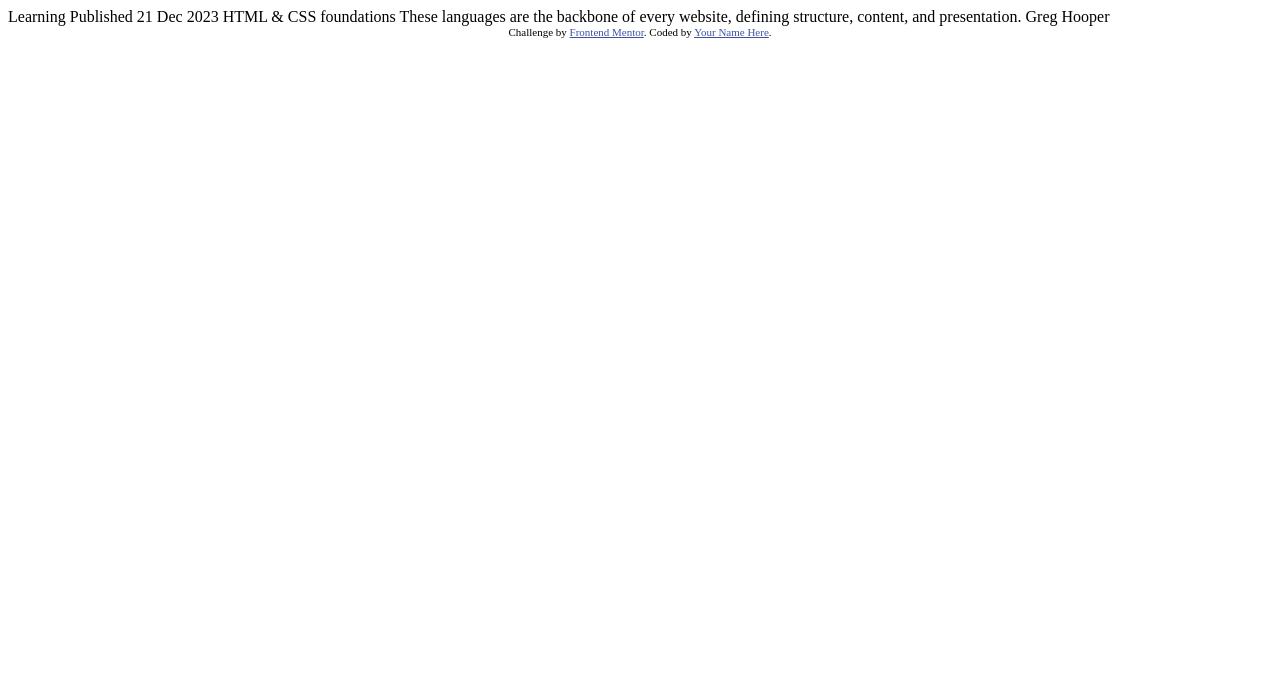
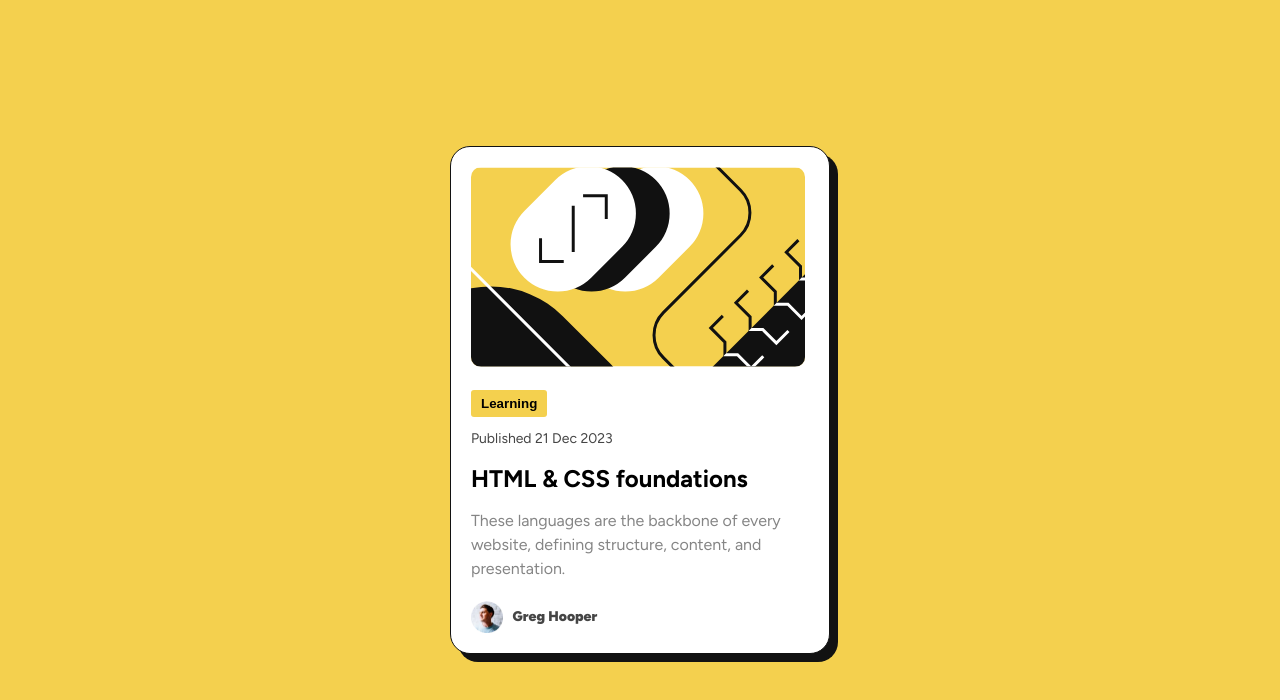
Before and after one commit to zawlinn-vlog/code_challenges, a website: page 02 Challenge/index.html in a window 1280 px wide. Drawn offline with Linux system fonts and the light colour scheme.

Commit message:
Challenge: add Challenge 02

```diff
--- /dev/null
+++ b/02 Challenge/assets/scss/abstract/_function.scss
@@ -0,0 +1,5 @@
+//
+
+@function getColor($name) {
+  @return var(--#{$name}__color);
+}
--- /dev/null
+++ b/02 Challenge/assets/scss/abstract/_mixin.scss
@@ -0,0 +1,7 @@
+//
+
+@mixin media($width) {
+  @media screen and (max-width: $width) {
+    @content;
+  }
+}
--- /dev/null
+++ b/02 Challenge/assets/scss/abstract/_placeholder.scss
@@ -0,0 +1,5 @@
+//
+
+%serif {
+  font-family: "Young Serif", serif;
+}
--- /dev/null
+++ b/02 Challenge/assets/scss/abstract/_variables.scss
@@ -0,0 +1,25 @@
+/*    FONTs   */
+
+@import url("https://fonts.googleapis.com/css2?family=Figtree:ital,wght@0,300..900;1,300..900&display=swap");
+
+// VARIABLES
+
+$primary: #f4d04e;
+$light: #ffffff;
+$gray__light: #6b6b6b;
+$gray__dark: rgb(18, 18, 18);
+
+$colors: (
+  "primary": $primary,
+  "light": $light,
+  "gray__light": $gray__light,
+  "gray__dark": $gray__dark,
+);
+
+//
+
+:root {
+  @each $name, $color in $colors {
+    --#{$name}__color: #{$color};
+  }
+}
--- /dev/null
+++ b/02 Challenge/assets/scss/base/_base.scss
@@ -0,0 +1,28 @@
+//
+
+*,
+*::before,
+*::after {
+  padding: 0;
+  margin: 0;
+  box-sizing: inherit;
+}
+
+html {
+  font-size: 62.5%;
+  line-height: 1.7;
+  font-weight: 400;
+  font-family: Figtree, sans-serif;
+  box-sizing: border-box;
+}
+
+body {
+  font-size: 1.6rem;
+  user-select: none;
+}
+
+// @for $i from 1 through 6 {
+//   h#{$i} {
+//     @extend %serif;
+//   }
+// }
--- /dev/null
+++ b/02 Challenge/assets/scss/components/_components.scss
@@ -0,0 +1,14 @@
+.btn__card {
+  padding: 0.6rem 1rem;
+  background-color: getColor(primary);
+  border: none;
+  border-radius: 0.3rem;
+  font-weight: 600;
+  margin-top: 1.5rem;
+}
+
+.card__img {
+  border-radius: 1rem;
+  height: 20rem;
+  object-fit: cover;
+}
--- /dev/null
+++ b/02 Challenge/assets/scss/components/_typography.scss
@@ -0,0 +1,30 @@
+//
+
+.card__date {
+  color: lighten($gray__dark, 20%);
+  font-size: 1.4rem;
+  margin: 1rem 0 0.8rem;
+}
+
+.main__title {
+  font-size: 2.4rem;
+  transition: all 0.2s;
+  cursor: pointer;
+
+  &:active {
+    color: getColor(primary);
+  }
+}
+
+.card__txt {
+  font-size: 1.6rem;
+  color: lighten($gray__light, 10%);
+  line-height: 1.5;
+  margin: 0.9rem 0 2rem;
+}
+
+.author__name {
+  font-size: 1.4rem;
+  font-weight: 900;
+  color: lighten($gray__dark, 20%);
+}
--- /dev/null
+++ b/02 Challenge/assets/scss/main.scss
@@ -0,0 +1,20 @@
+//
+
+@import "./abstract/variables";
+@import "./abstract/function";
+@import "./abstract/mixin";
+@import "./abstract/placeholder";
+
+//
+
+@import "./base/base";
+
+//
+@import "./components/typography";
+@import "./components/components";
+
+//
+
+//
+
+@import "./pages/home";
--- /dev/null
+++ b/02 Challenge/assets/scss/pages/_home.scss
@@ -0,0 +1,40 @@
+//
+
+.wrapper {
+  min-height: 100vh;
+  background-color: getColor(primary);
+  padding: 10rem 0;
+  box-sizing: 0 0.5rem 1rem rgba($gray__dark, 0.3);
+
+  display: grid;
+  place-content: center center;
+
+  @include media(42.5em) {
+    padding: 0;
+  }
+
+  .container {
+    max-width: 38rem;
+    margin: 0 auto;
+    padding: 2rem;
+
+    background-color: getColor(light);
+    border-radius: 2rem;
+    border: 0.1rem solid $gray__dark;
+
+    box-shadow: 0.8rem 0.8rem 0rem $gray__dark;
+  }
+}
+
+.author {
+  display: flex;
+  align-items: center;
+  gap: 1rem;
+
+  &__img {
+    height: 3.2rem;
+    object-fit: cover;
+
+    // filter: drop-shadow(0.5rem 1rem 1rem rgba($gray__dark, 0.6));
+  }
+}
--- a/02 Challenge/index.html
+++ b/02 Challenge/index.html
@@ -1,34 +1,50 @@
 <!DOCTYPE html>
 <html lang="en">
   <head>
-  <meta charset="UTF-8">
-  <meta name="viewport" content="width=device-width, initial-scale=1.0"> <!-- displays site properly based on user's device -->
+    <meta charset="UTF-8" />
+    <meta name="viewport" content="width=device-width, initial-scale=1.0" />
+    <!-- displays site properly based on user's device -->
 
-  <link rel="icon" type="image/png" sizes="32x32" href="./assets/images/favicon-32x32.png">
+    <link
+      rel="icon"
+      type="image/png"
+      sizes="32x32"
+      href="./assets/images/favicon-32x32.png"
+    />
 
     <title>Frontend Mentor | Blog preview card</title>
 
     <!-- Feel free to remove these styles or customise in your own stylesheet 👍 -->
-  <style>
+    <!-- <style>
     .attribution { font-size: 11px; text-align: center; }
     .attribution a { color: hsl(228, 45%, 44%); }
-  </style>
+  </style> -->
+
+    <link rel="stylesheet" href="./assets/css/main.css" />
   </head>
   <body>
+    <div class="wrapper">
+      <div class="container">
+        <img src="./assets/images/illustration-article.svg" class="card__img" />
+        <button type="button" class="btn btn__card">Learning</button>
+        <p class="card__date">Published 21 Dec 2023</p>
 
-  Learning
+        <h3 class="main__title">HTML & CSS foundations</h3>
 
-  Published 21 Dec 2023
+        <p class="card__txt">
+          These languages are the backbone of every website, defining structure,
+          content, and presentation.
+        </p>
 
-  HTML & CSS foundations
-
-  These languages are the backbone of every website, defining structure, content, and presentation.
-
-  Greg Hooper
-
-  <div class="attribution">
-    Challenge by <a href="https://www.frontendmentor.io?ref=challenge" target="_blank">Frontend Mentor</a>.
-    Coded by <a href="#">Your Name Here</a>.
+        <div class="author">
+          <img
+            src="./assets/images/image-avatar.webp"
+            class="author__img"
+            alt=""
+          />
+          <p class="author__name">Greg Hooper</p>
+        </div>
+      </div>
     </div>
   </body>
 </html>
```
Also changed, not shown: 02 Challenge/package.json (added, +27 -0 lines), 02 Challenge/ReadMe.md (renamed from 02 Challenge/style-guide.md), 02 Challenge/assets/css/main.css (added), 02 Challenge/assets/scss/base/_variables.scss (added), 3 other files. Lines whose indentation alone changed are shown as unchanged.
